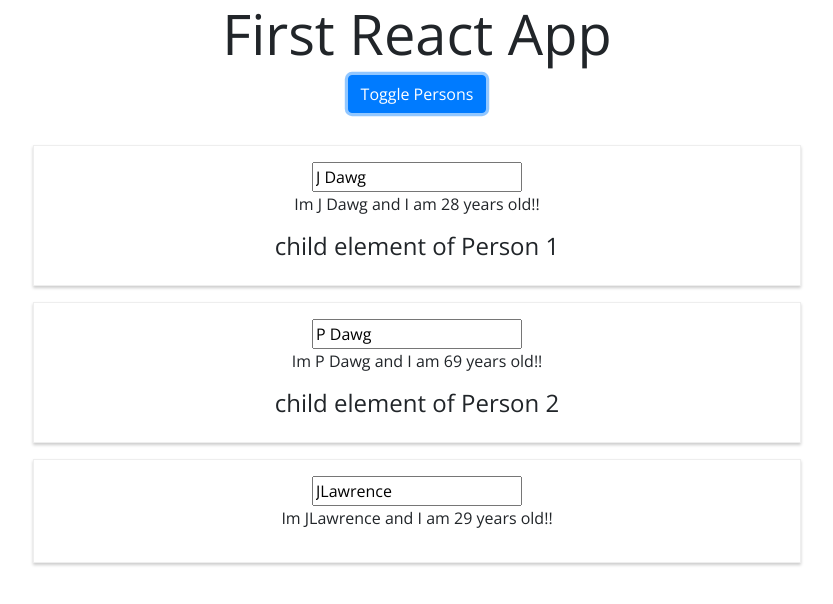
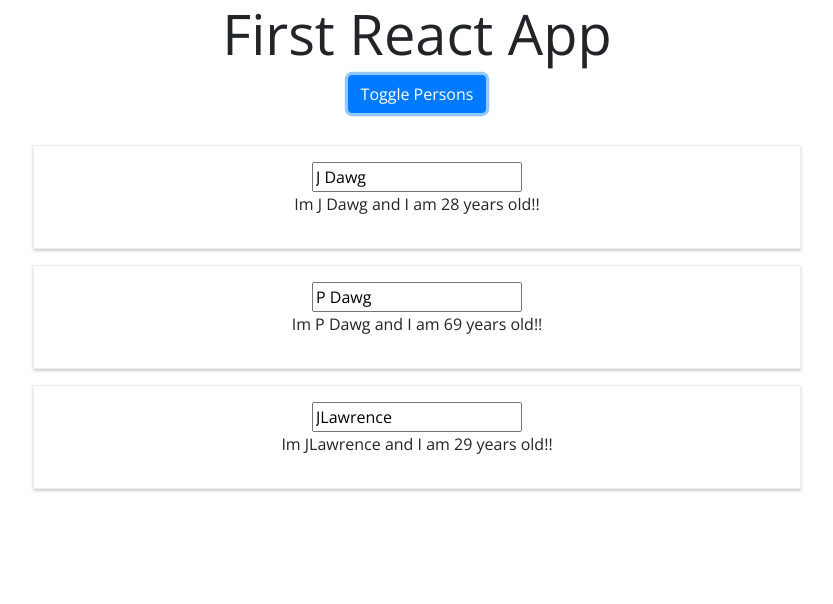
Before and after one commit to JohnnyK84/react-app, a React (Create React App) app: page / in a window 1280 px wide. Both pictures are taken after a click on the button "Toggle Persons". Shown: the top 604 px of the page, without its empty margins (223-1056 px from the left). Built offline with nearby package versions, Linux system fonts and the light colour scheme.

Commit message:
state rendered as list using .map() method and passing in arrow function to return JSX for each item in state array

```diff
--- a/src/App.js
+++ b/src/App.js
@@ -51,21 +51,12 @@
     if (this.state.showPersons) {
       persons = (
         <div>
-          <Person
-            name={this.state.persons[0].name}
-            age={this.state.persons[0].age}> child element of Person 1
-          </Person>
-          <Person
-            name={this.state.persons[1].name}
-            age={this.state.persons[1].age}
-            click={this.switchNameHandler.bind(this, 'Johnny!')}
-            changed={this.nameChangedHandler}
-            > child element of Person 2
-          </Person>
-          <Person
-            name={this.state.persons[2].name}
-            age={this.state.persons[2].age}>
-          </Person>
+          {this.state.persons.map(person => {
+              return <Person
+              name={person.name}
+              age={person.age} />
+            }
+          )}
         </div>
       );
     }
```
